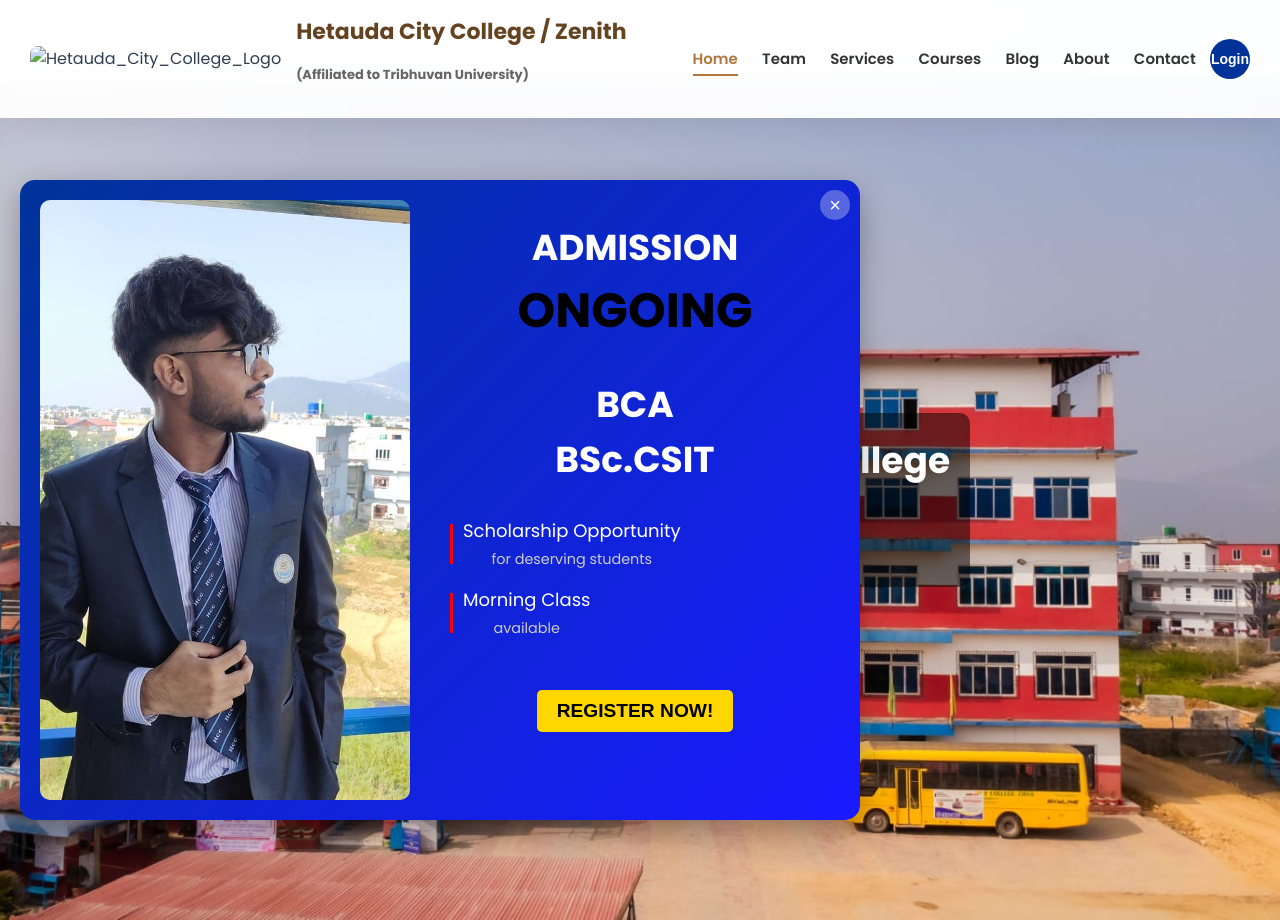
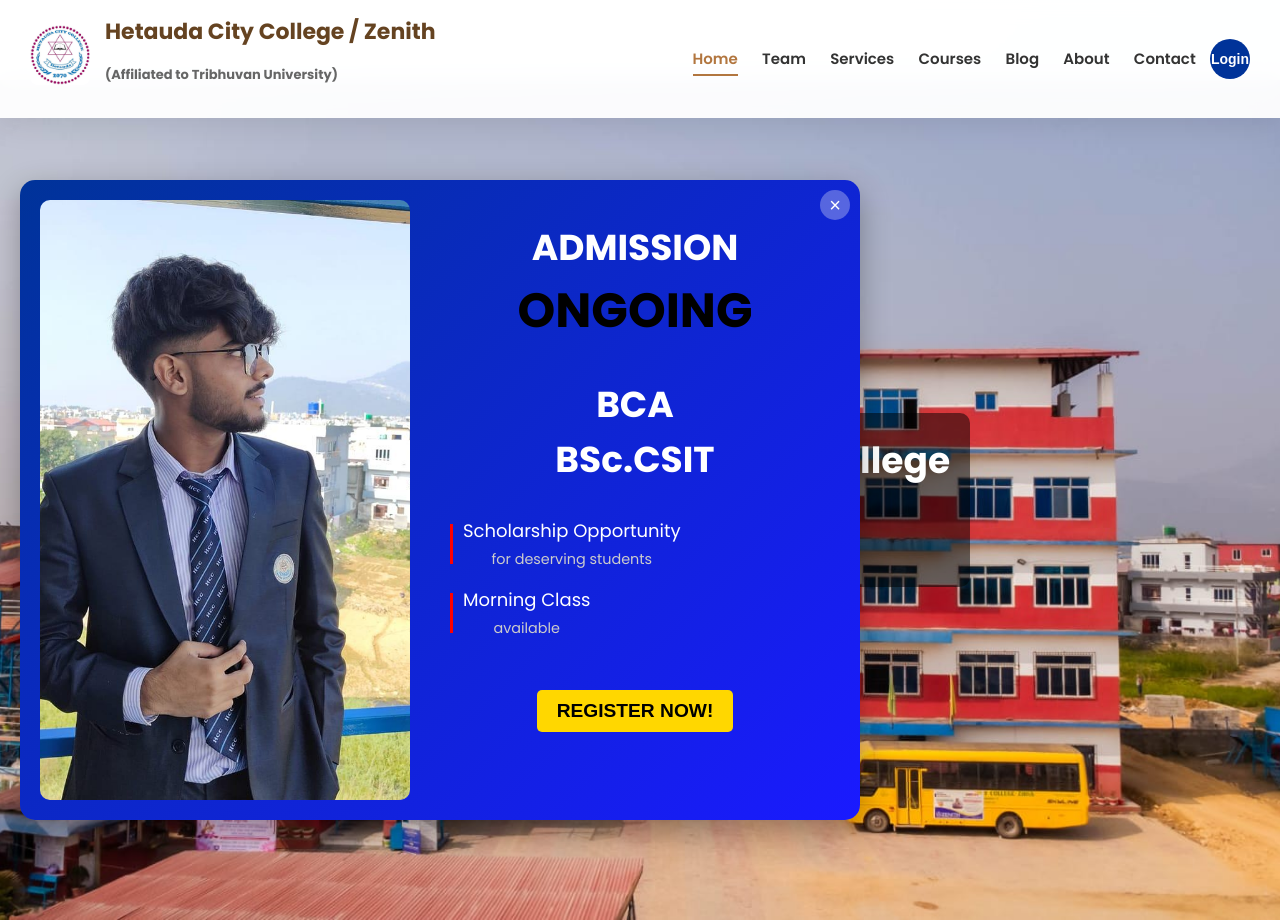
Before and after one commit to PrinceTiwari1235/HCC_Webpage, a plain HTML site: page index.html in a window 1280 px wide. Shown: the top 920 px of the page. Drawn offline with nearby package versions, Linux system fonts and the light colour scheme; no server answers.

Commit message:
Update index.html

```diff
--- a/index.html
+++ b/index.html
@@ -13,7 +13,7 @@
         <div id="heading">
           <div id="logo">
             <img
-              src="Image/logo of HCC.jpg"
+              src="Image/logo_of_HCC.jpg"
               alt="Hetauda_City_College_Logo"
             />
           </div>
```
